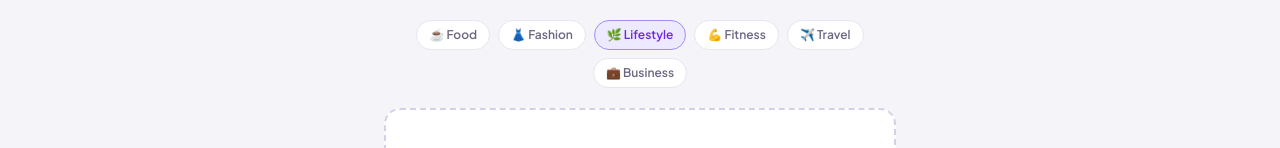
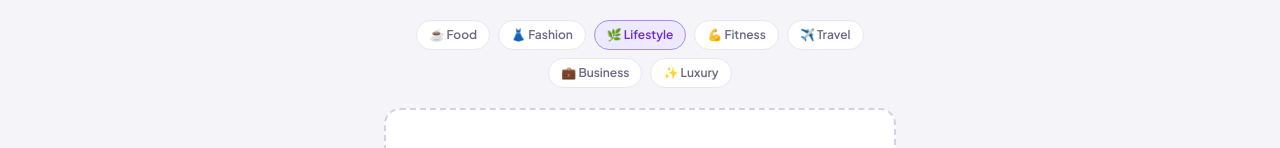
Before and after one commit to dadakaev10-sketch/viralcheck-app, a Next.js app: page / in a window 1280 px wide. Shown: the part 315-463 px from the top of the page. Built offline with nearby package versions, Linux system fonts and the light colour scheme.

Commit message:
Add Luxury category to all languages

```diff
--- a/app/i18n.js
+++ b/app/i18n.js
@@ -18,6 +18,7 @@ export const translations = {
       { label: '💪 Fitness',    value: 'Fitness' },
       { label: '✈️ Travel',     value: 'Travel' },
       { label: '💼 Business',   value: 'Business' },
+      { label: '✨ Luxury',     value: 'Luxury' },
     ],
 
     // Upload zone
@@ -128,6 +129,7 @@ export const translations = {
       { label: '💪 Fitness',    value: 'Fitness' },
       { label: '✈️ Travel',     value: 'Travel' },
       { label: '💼 Business',   value: 'Business' },
+      { label: '✨ Luxury',     value: 'Luxury' },
     ],
 
     uploadTitle: 'Select image',
```
